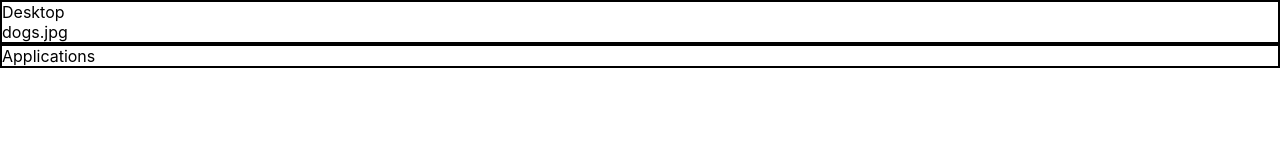
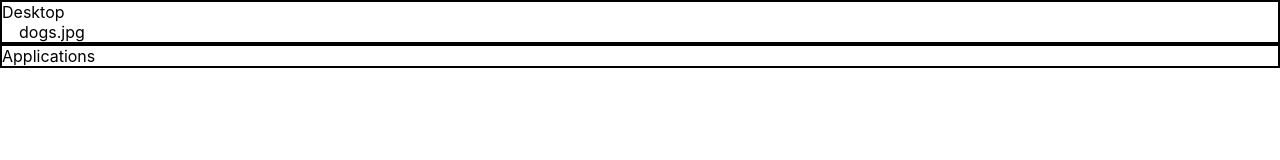
Before and after one commit to AnushkaaSharma/react-practice, a React (Create React App) app: page / in a window 1280 px wide. Shown: the top 160 px of the page. Built offline with nearby package versions, Linux system fonts and the light colour scheme.

Commit message:
children props added

```diff
--- a/src/App.js
+++ b/src/App.js
@@ -15,7 +15,9 @@ function App() {
 const Folder = (props) => {
   return <div style={{ border: '2px solid black' }}>
     { props.name }
-    <div>{ props.children }</div>
+    <div style={{ marginLeft: '17px' }}>
+      { props.children }
+    </div>
   </div>
 }
 
```
